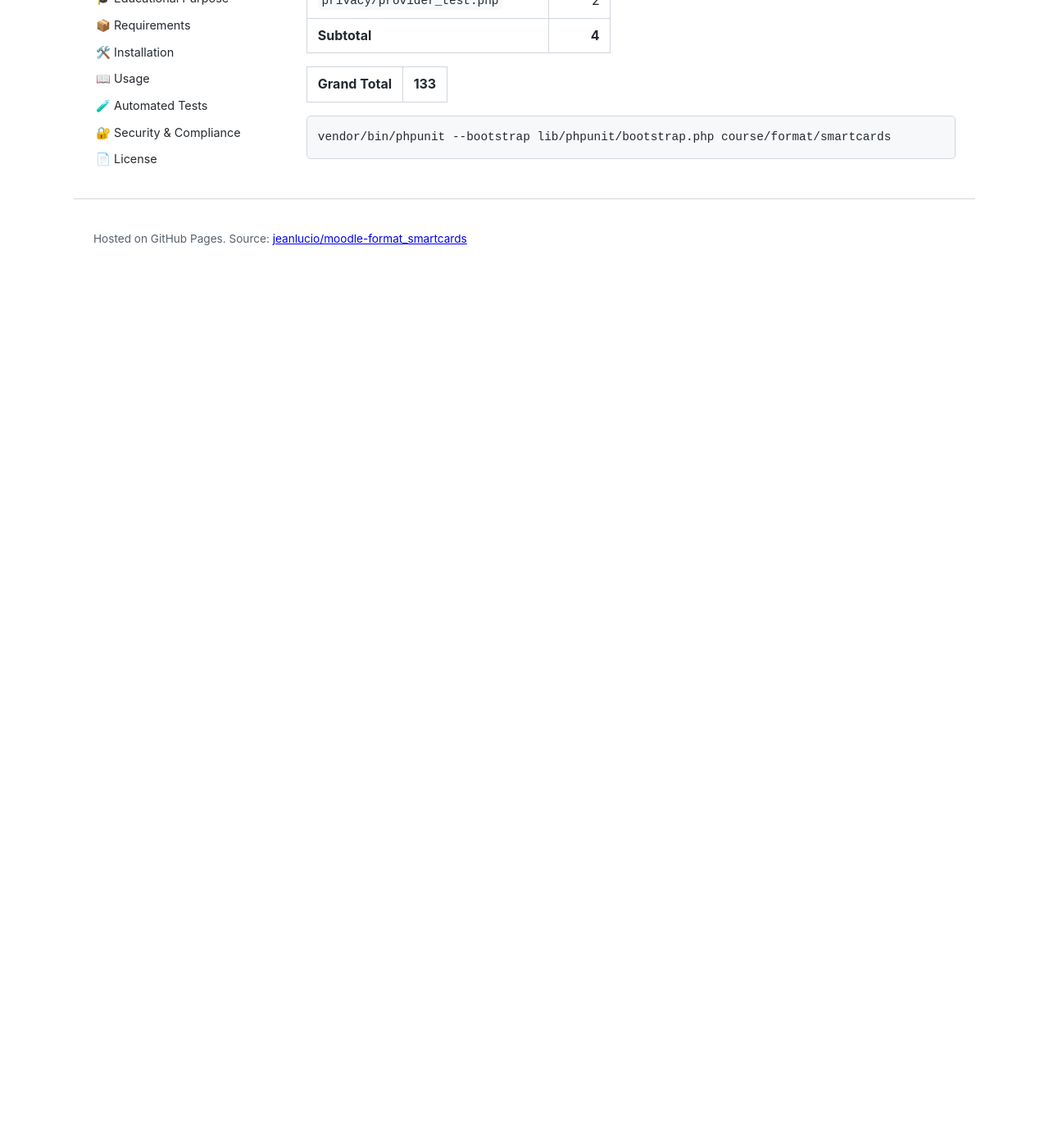
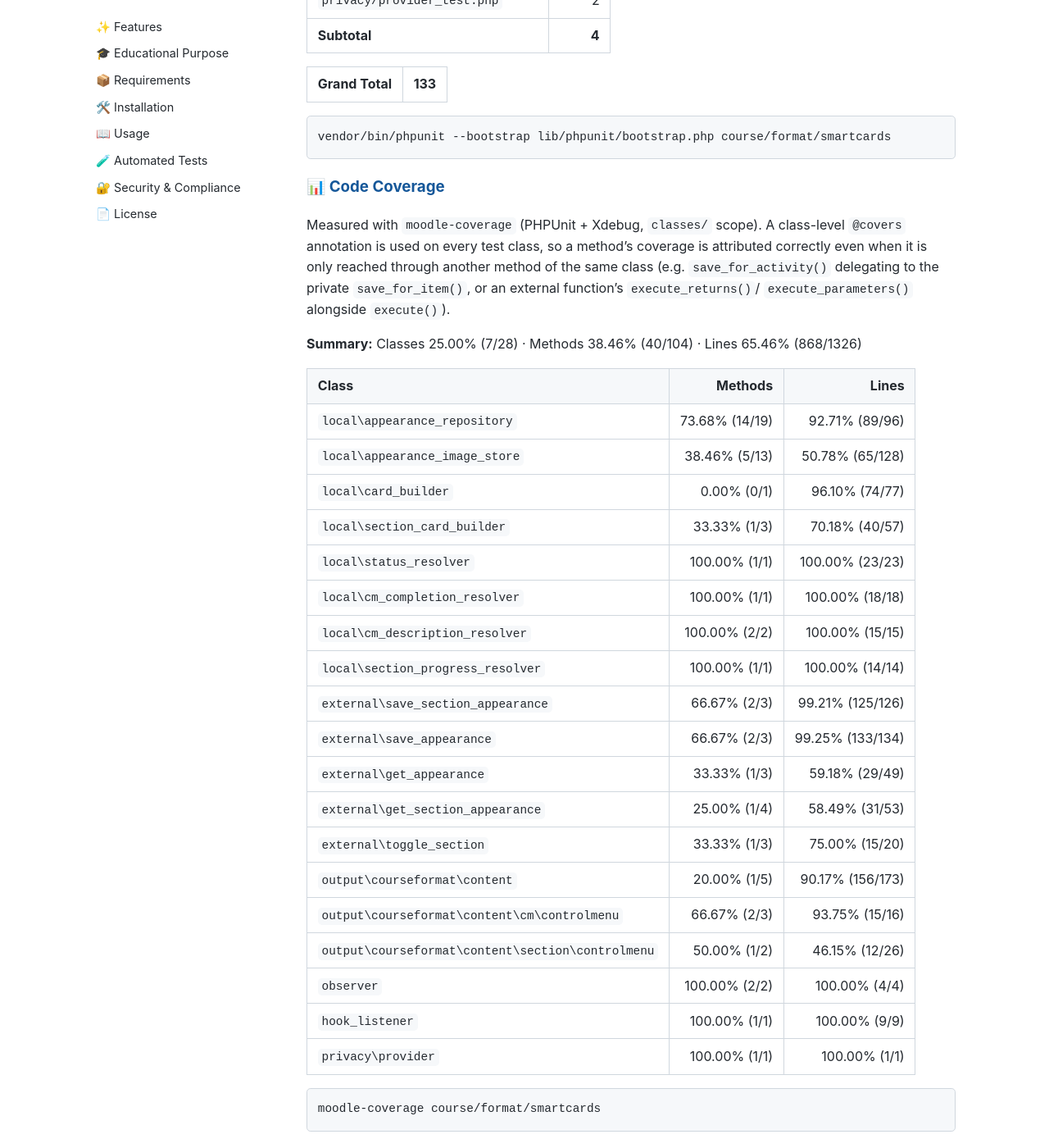
Before and after one commit to jeanlucio/moodle-format_smartcards, a Jekyll site: the page built from docs/en/testing.md, in a window 1280 px wide and 1400 px high, scrolled down 1871 px. Shown: the whole window at 82% size. Built offline with Jekyll 4.4.1, drawn with Linux system fonts in a browser that asks for light colours; our own code applies the rules of GitHub Pages for plain Markdown files; before the commit the page ends 2211 px from its top, so only the background shows below that.

Commit message:
document per-class code coverage in the testing docs
Adds a coverage table (measured with moodle-coverage) alongside the
existing test-case tables, in both English and Portuguese, so the
docs reflect line/method coverage per class rather than only case
counts.

````diff
--- a/docs/en/testing.md
+++ b/docs/en/testing.md
@@ -52,3 +52,39 @@ backup/restore, and Privacy API compliance. Every CI push runs against the full
 ```bash
 vendor/bin/phpunit --bootstrap lib/phpunit/bootstrap.php course/format/smartcards
 ```
+
+### 📊 Code Coverage
+
+Measured with `moodle-coverage` (PHPUnit + Xdebug, `classes/` scope). A class-level `@covers`
+annotation is used on every test class, so a method's coverage is attributed correctly even when
+it is only reached through another method of the same class (e.g. `save_for_activity()` delegating
+to the private `save_for_item()`, or an external function's `execute_returns()`/
+`execute_parameters()` alongside `execute()`).
+
+**Summary:** Classes 25.00% (7/28) · Methods 38.46% (40/104) · Lines 65.46% (868/1326)
+
+| Class | Methods | Lines |
+|-------|--------:|------:|
+| `local\appearance_repository` | 73.68% (14/19) | 92.71% (89/96) |
+| `local\appearance_image_store` | 38.46% (5/13) | 50.78% (65/128) |
+| `local\card_builder` | 0.00% (0/1) | 96.10% (74/77) |
+| `local\section_card_builder` | 33.33% (1/3) | 70.18% (40/57) |
+| `local\status_resolver` | 100.00% (1/1) | 100.00% (23/23) |
+| `local\cm_completion_resolver` | 100.00% (1/1) | 100.00% (18/18) |
+| `local\cm_description_resolver` | 100.00% (2/2) | 100.00% (15/15) |
+| `local\section_progress_resolver` | 100.00% (1/1) | 100.00% (14/14) |
+| `external\save_section_appearance` | 66.67% (2/3) | 99.21% (125/126) |
+| `external\save_appearance` | 66.67% (2/3) | 99.25% (133/134) |
+| `external\get_appearance` | 33.33% (1/3) | 59.18% (29/49) |
+| `external\get_section_appearance` | 25.00% (1/4) | 58.49% (31/53) |
+| `external\toggle_section` | 33.33% (1/3) | 75.00% (15/20) |
+| `output\courseformat\content` | 20.00% (1/5) | 90.17% (156/173) |
+| `output\courseformat\content\cm\controlmenu` | 66.67% (2/3) | 93.75% (15/16) |
+| `output\courseformat\content\section\controlmenu` | 50.00% (1/2) | 46.15% (12/26) |
+| `observer` | 100.00% (2/2) | 100.00% (4/4) |
+| `hook_listener` | 100.00% (1/1) | 100.00% (9/9) |
+| `privacy\provider` | 100.00% (1/1) | 100.00% (1/1) |
+
+```bash
+moodle-coverage course/format/smartcards
+```
````
Also changed, not shown: docs/pt/testing.md (+36 -0 lines).
